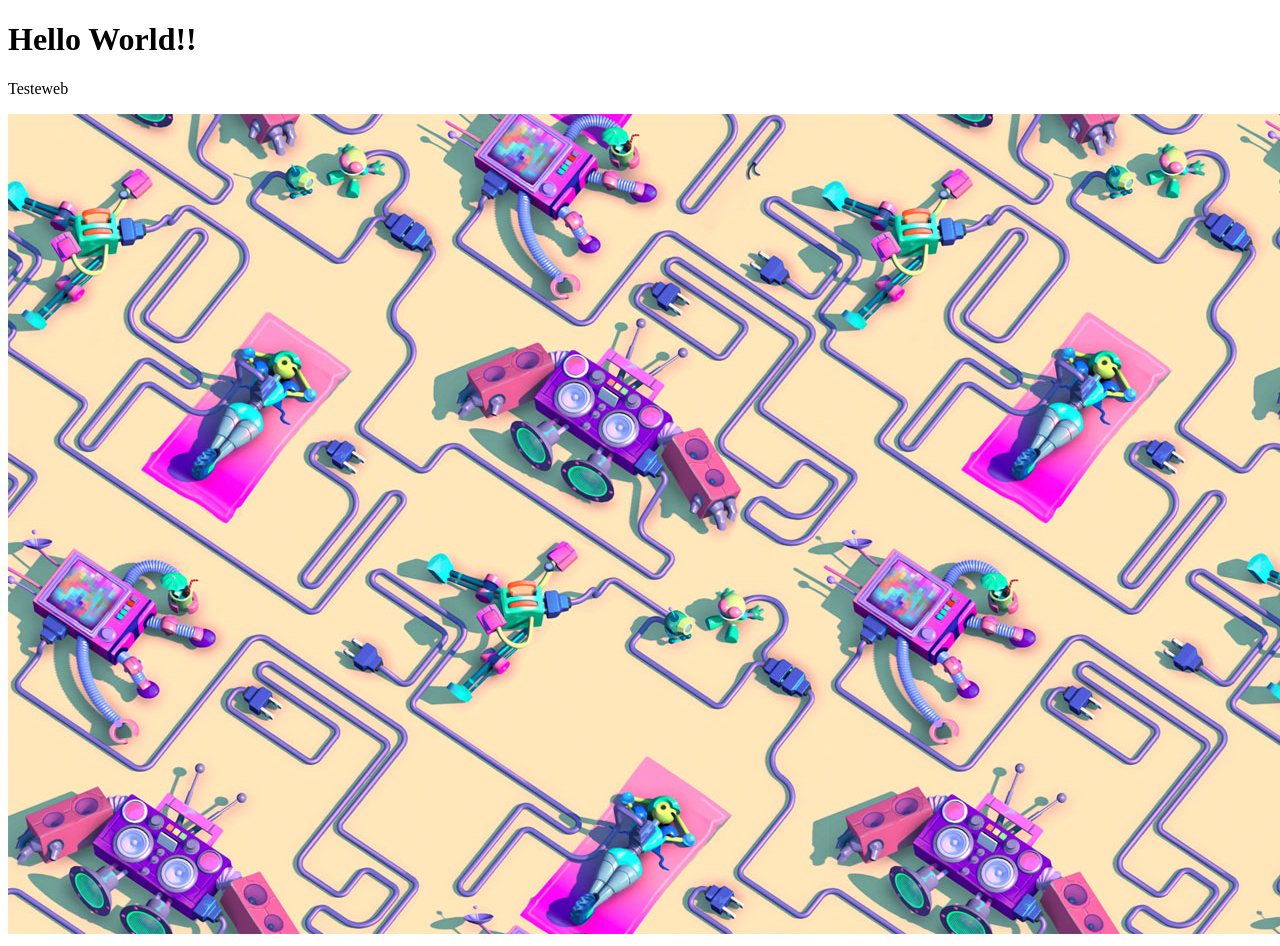
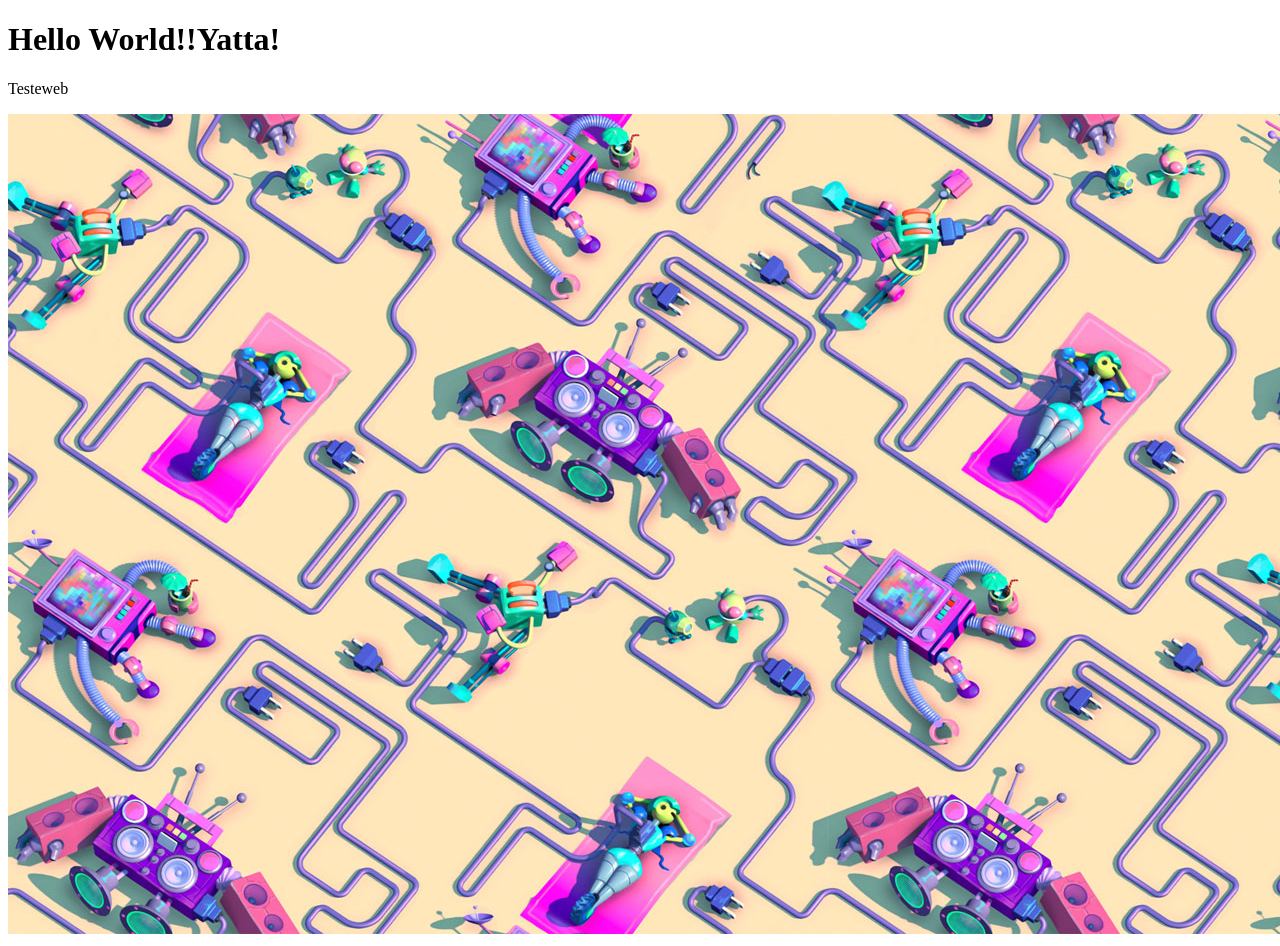
Before and after one commit to ftrevelin/ftrevelin.github.io, a plain HTML site: page index.html in a window 1280 px wide. Shown: the top 946 px of the page. Drawn offline with Linux system fonts and the light colour scheme.

Commit message:
Update index.html

```diff
--- a/index.html
+++ b/index.html
@@ -1,7 +1,7 @@
 <!DOCTYPE html>
 <html>
 <body>
-<h1>Hello World!!</h1>
+<h1>Hello World!!Yatta!</h1>
 <p>Testeweb</p>
 <img src="bg-fwm.jpg" alt="">
 </body>
```
